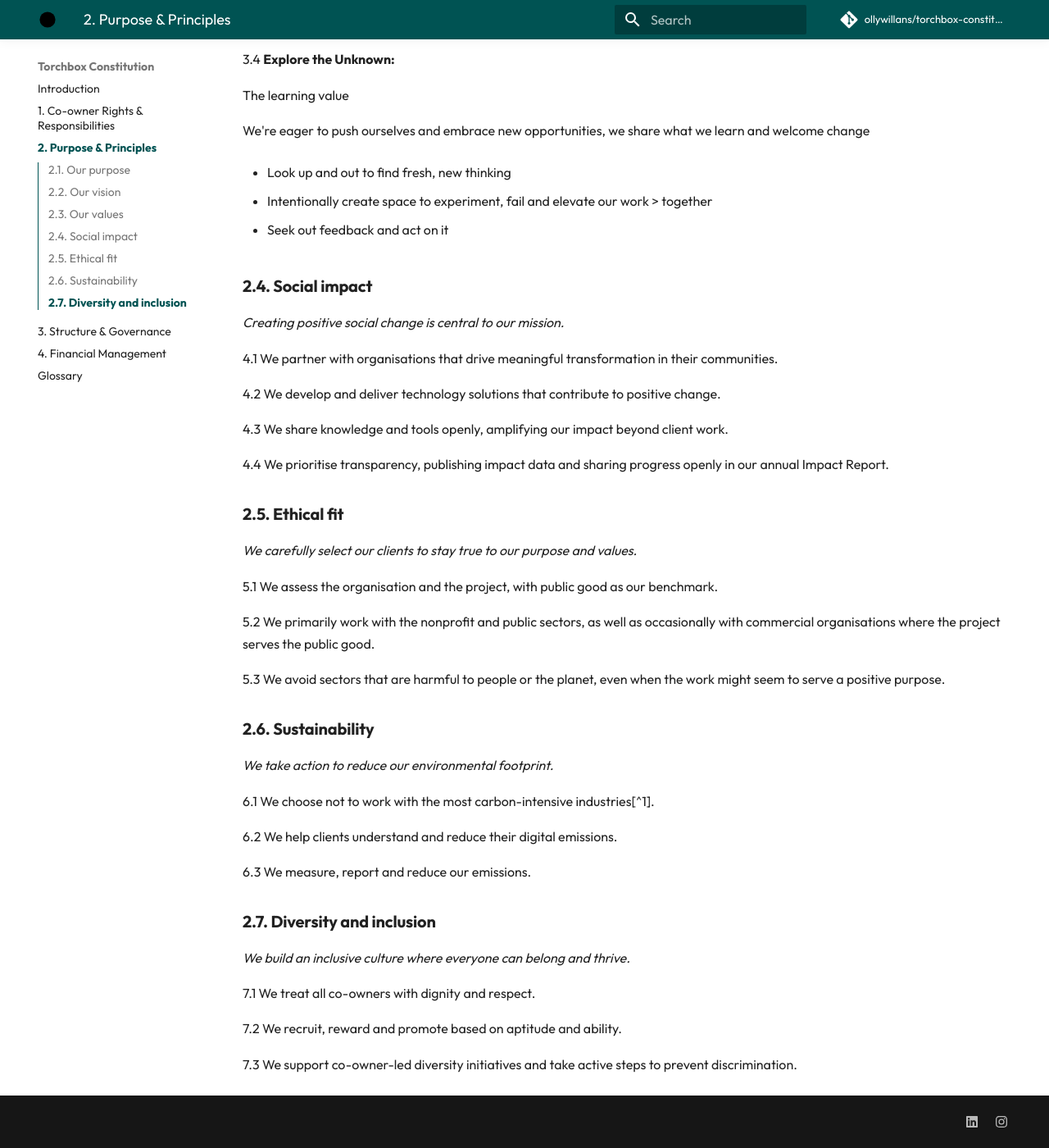
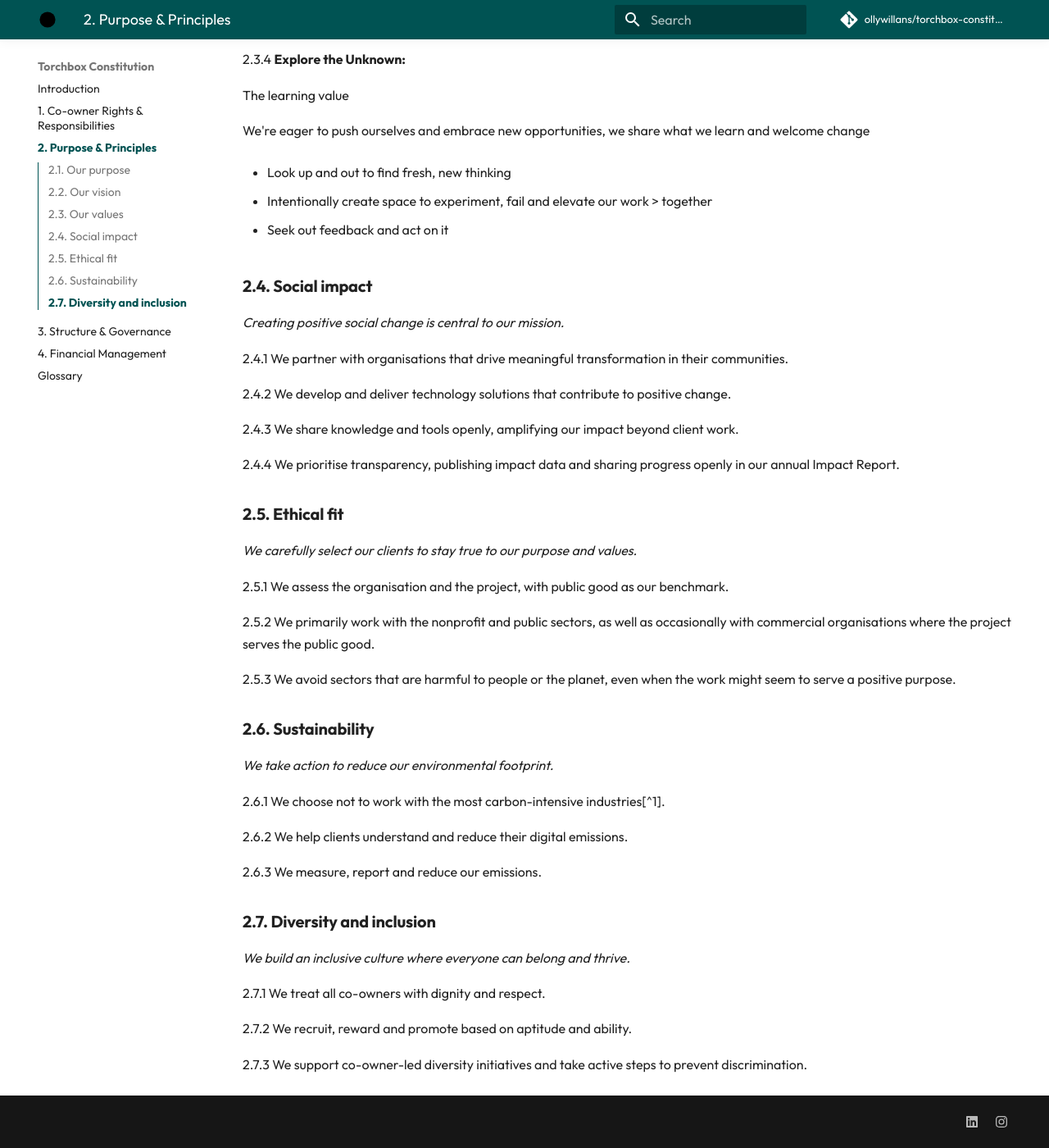
Before and after one commit to torchbox/torchbox-constitution, an MkDocs documentation site: the page built from docs/purpose-and-principles.md, in a window 1280 px wide and 1400 px high, scrolled down 1426 px. Shown: the whole window at 82% size. Built offline with MkDocs 1.6.1 and Material for MkDocs 9.7.7, drawn with Linux system fonts in a browser that asks for light colours; comment, search, counter and statistics services are not loaded; some of the changed text lies outside the part shown.

Commit message:
Update purpose-and-principles.md

```diff
--- a/docs/purpose-and-principles.md
+++ b/docs/purpose-and-principles.md
@@ -13,13 +13,13 @@ choice of work and clients, and defines our contribution to society.
 
 Our vision for the future is built on three pillars:
 
-2.1 **Impact:** We accelerate impact through technology, excellence, and
+2.2.1 **Impact:** We accelerate impact through technology, excellence, and
 openness.
 
-2.2 **Culture:** We lead by example with a progressive ownership and
+2.2.2 **Culture:** We lead by example with a progressive ownership and
 learning culture that attracts and retains exceptional people.
 
-2.3 **Sustainability:** We nurture our growth in a manner that embodies
+2.2.3 **Sustainability:** We nurture our growth in a manner that embodies
 our values and prioritises our people and planet.
 
 ### 2.3. Our values
@@ -29,7 +29,7 @@ our values and prioritises our people and planet.
 They foster a culture of responsibility, inclusivity, learning, quality,
 and joy:
 
-3.1 **Spread the Joy:**\
+2.3.1 **Spread the Joy:**\
 The enjoyment value
 
 -   Find ways to connect with each other that create optimism and joy
@@ -38,7 +38,7 @@ The enjoyment value
 
 -   Recognise the value each individual co-owner brings
 
-3.2 **Lead the Change:**
+2.3.2 **Lead the Change:**
 
 The responsibility value
 
@@ -52,7 +52,7 @@ The responsibility value
 -   Make responsible choices that benefit our co-owners, clients,
     > society and the environment
 
-3.3 **Raise the Bar:**
+2.3.3 **Raise the Bar:**
 
 The quality value
 
@@ -65,7 +65,7 @@ The quality value
 
 -   Celebrate the impact we make
 
-3.4 **Explore the Unknown:**
+2.3.4 **Explore the Unknown:**
 
 The learning value
 
@@ -83,16 +83,16 @@ what we learn and welcome change
 
 *Creating positive social change is central to our mission.*
 
-4.1 We partner with organisations that drive meaningful transformation
+2.4.1 We partner with organisations that drive meaningful transformation
 in their communities.
 
-4.2 We develop and deliver technology solutions that contribute to
+2.4.2 We develop and deliver technology solutions that contribute to
 positive change.
 
-4.3 We share knowledge and tools openly, amplifying our impact beyond
+2.4.3 We share knowledge and tools openly, amplifying our impact beyond
 client work.
 
-4.4 We prioritise transparency, publishing impact data and sharing
+2.4.4 We prioritise transparency, publishing impact data and sharing
 progress openly in our annual Impact Report.
 
 ### 2.5. Ethical fit
@@ -100,33 +100,33 @@ progress openly in our annual Impact Report.
 *We carefully select our clients to stay true to our purpose and
 values.*
 
-5.1 We assess the organisation and the project, with public good as our
+2.5.1 We assess the organisation and the project, with public good as our
 benchmark.
 
-5.2 We primarily work with the nonprofit and public sectors, as well as
+2.5.2 We primarily work with the nonprofit and public sectors, as well as
 occasionally with commercial organisations where the project serves the
 public good.
 
-5.3 We avoid sectors that are harmful to people or the planet, even when
+2.5.3 We avoid sectors that are harmful to people or the planet, even when
 the work might seem to serve a positive purpose.
 
 ### 2.6. Sustainability
 
 *We take action to reduce our environmental footprint.*
 
-6.1 We choose not to work with the most carbon-intensive industries[^1].
+2.6.1 We choose not to work with the most carbon-intensive industries[^1].
 
-6.2 We help clients understand and reduce their digital emissions.
+2.6.2 We help clients understand and reduce their digital emissions.
 
-6.3 We measure, report and reduce our emissions.
+2.6.3 We measure, report and reduce our emissions.
 
 ### 2.7. Diversity and inclusion
 
 *We build an inclusive culture where everyone can belong and thrive.*
 
-7.1 We treat all co-owners with dignity and respect.
+2.7.1 We treat all co-owners with dignity and respect.
 
-7.2 We recruit, reward and promote based on aptitude and ability.
+2.7.2 We recruit, reward and promote based on aptitude and ability.
 
-7.3 We support co-owner-led diversity initiatives and take active steps
+2.7.3 We support co-owner-led diversity initiatives and take active steps
 to prevent discrimination.
```
